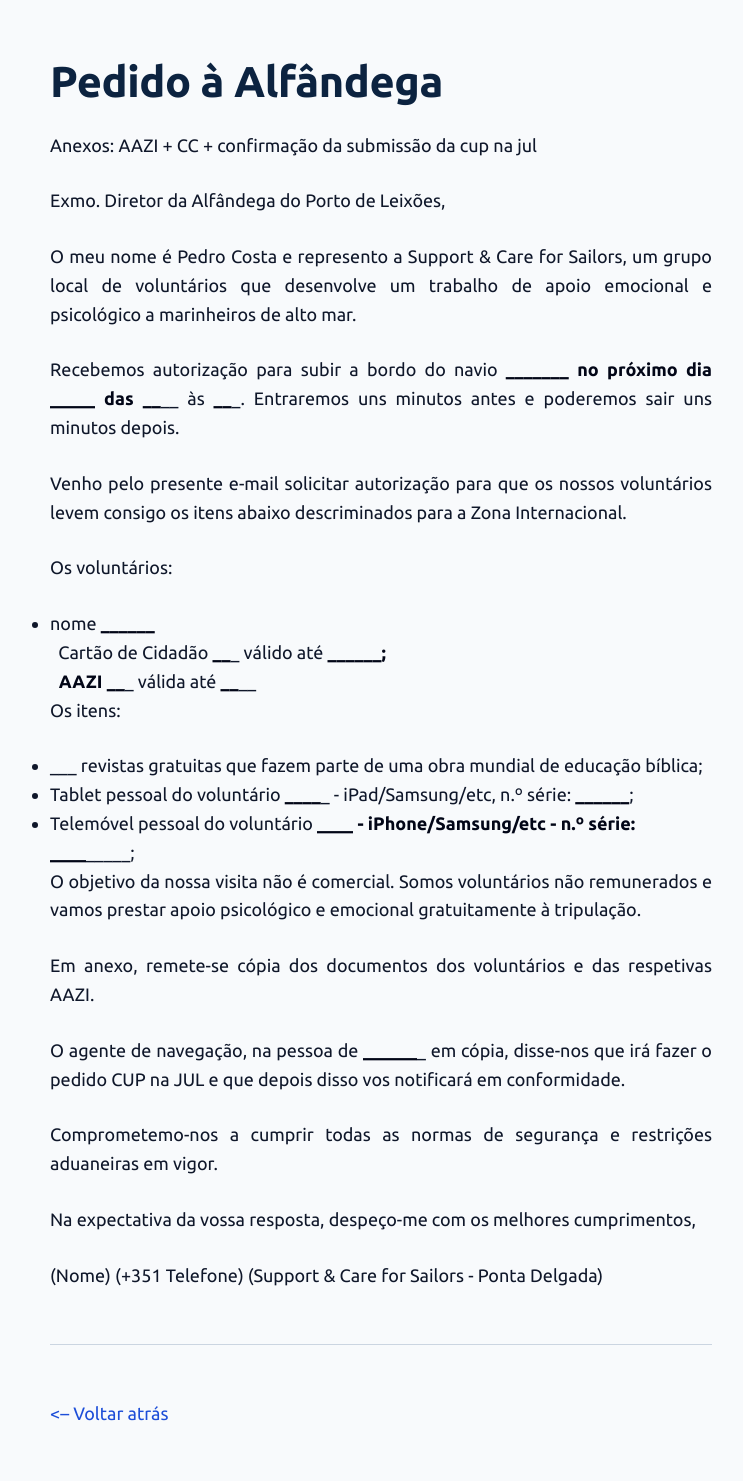
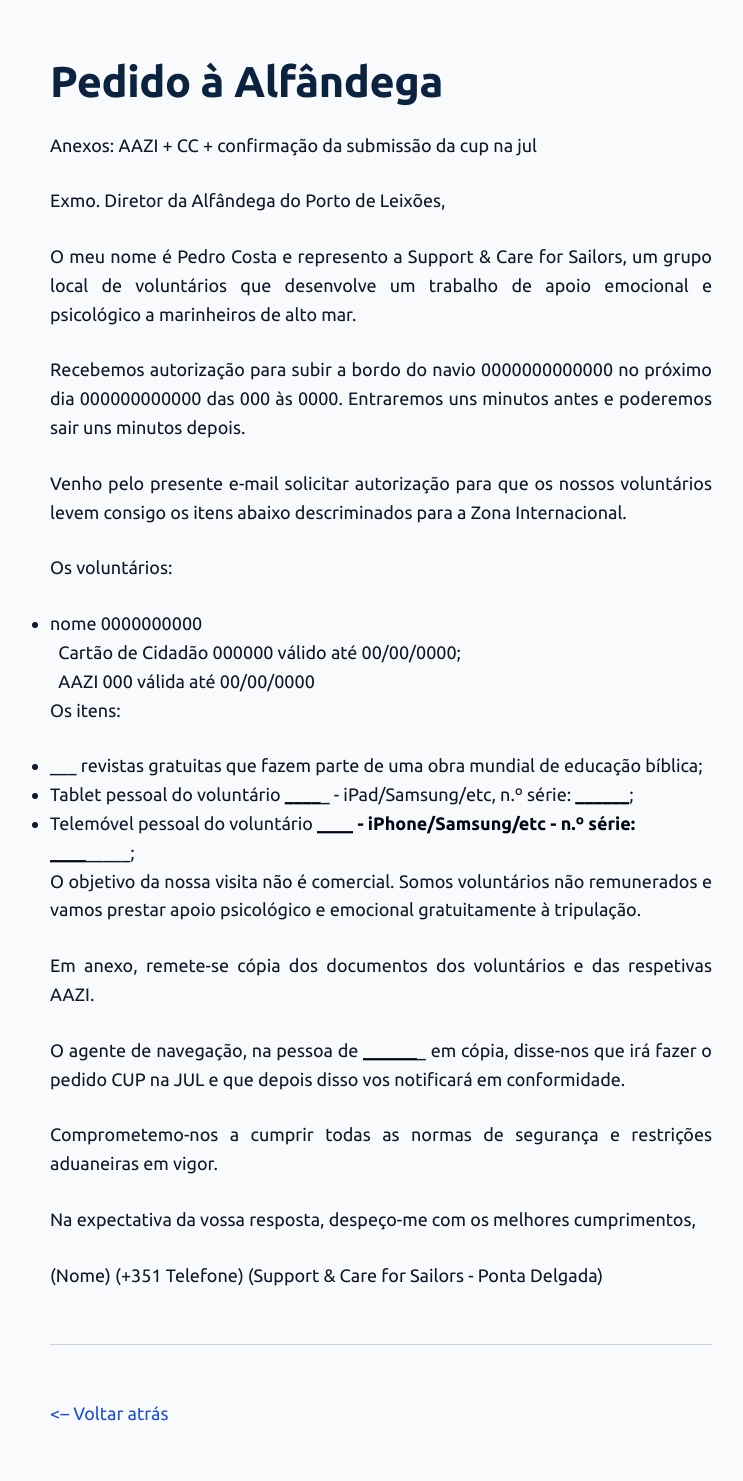
Before and after one commit to tep-pdl/tep-pdl.github.io, a Jekyll site: the page built from secretariado/pedido-a-alfandega.md, in a window 1280 px wide. Shown: the whole page, without its empty margins (259-1002 px from the left). Built offline with Jekyll 4.4.1, drawn with Linux system fonts in a browser that asks for light colours; our own code applies the rules of GitHub Pages for plain Markdown files.

Commit message:
Update pedido-a-alfandega.md

```diff
--- a/secretariado/pedido-a-alfandega.md
+++ b/secretariado/pedido-a-alfandega.md
@@ -7,14 +7,14 @@ Exmo. Diretor da Alfândega do Porto de Leixões,
 
 O meu nome é Pedro Costa e represento a Support & Care for Sailors, um grupo local de voluntários que desenvolve um trabalho de apoio emocional e psicológico a marinheiros de alto mar.
 
-Recebemos autorização para subir a bordo do navio _________________ no próximo dia _____________ das ______ às _______. Entraremos uns minutos antes e poderemos sair uns minutos depois.
+Recebemos autorização para subir a bordo do navio 0000000000000 no próximo dia 000000000000 das 000 às 0000. Entraremos uns minutos antes e poderemos sair uns minutos depois.
 
 Venho pelo presente e-mail solicitar autorização para que os nossos voluntários levem consigo os itens abaixo descriminados para a Zona Internacional.
 
 Os voluntários:
-- nome __________________
-  Cartão de Cidadão _______ válido até ________________;
-  AAZI _____ válida até ________
+- nome 0000000000
+  Cartão de Cidadão 000000 válido até 00/00/0000;
+  AAZI 000 válida até 00/00/0000
 
 Os itens:
 - ___ revistas gratuitas que fazem parte de uma obra mundial de educação bíblica;
```
